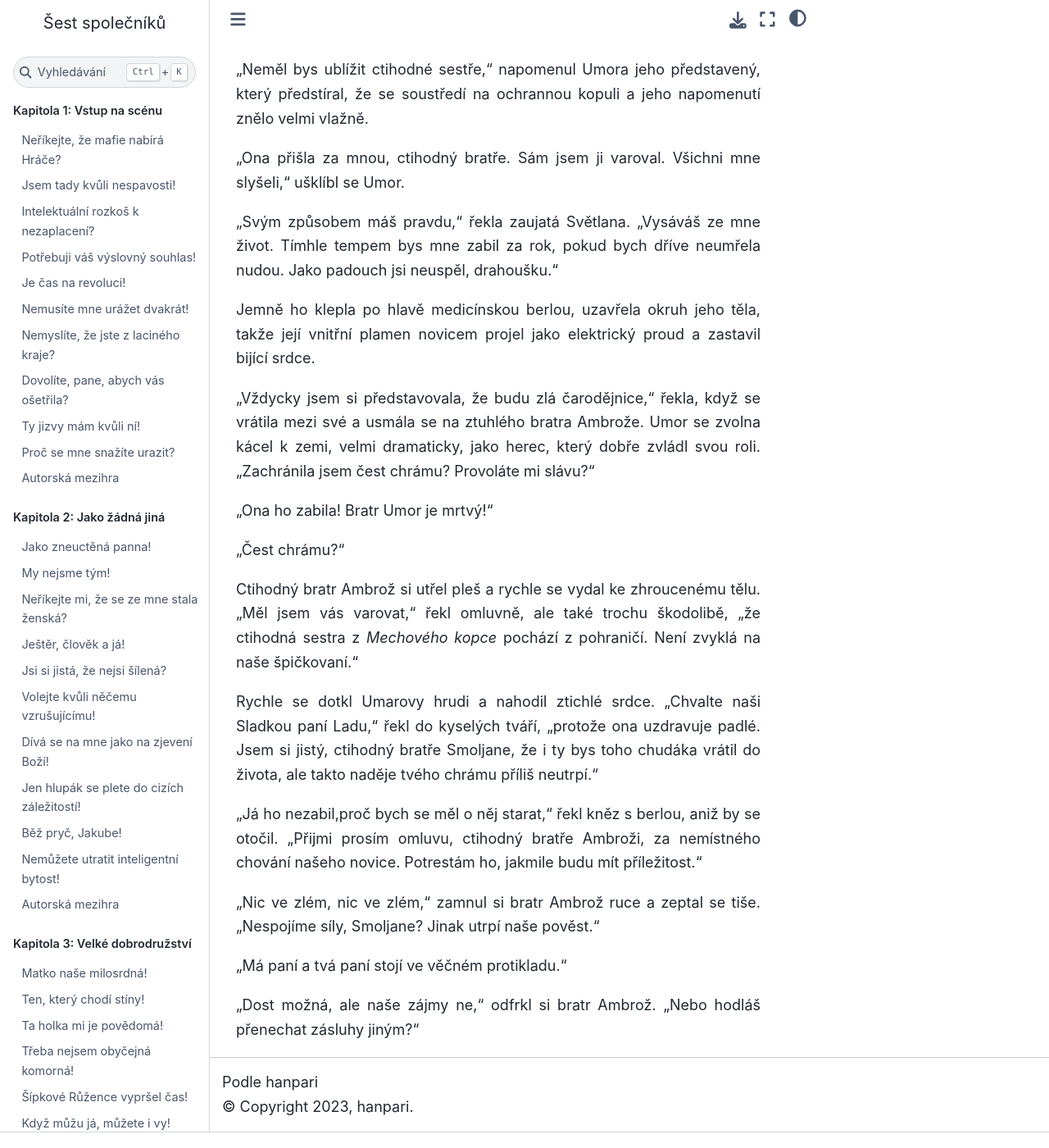
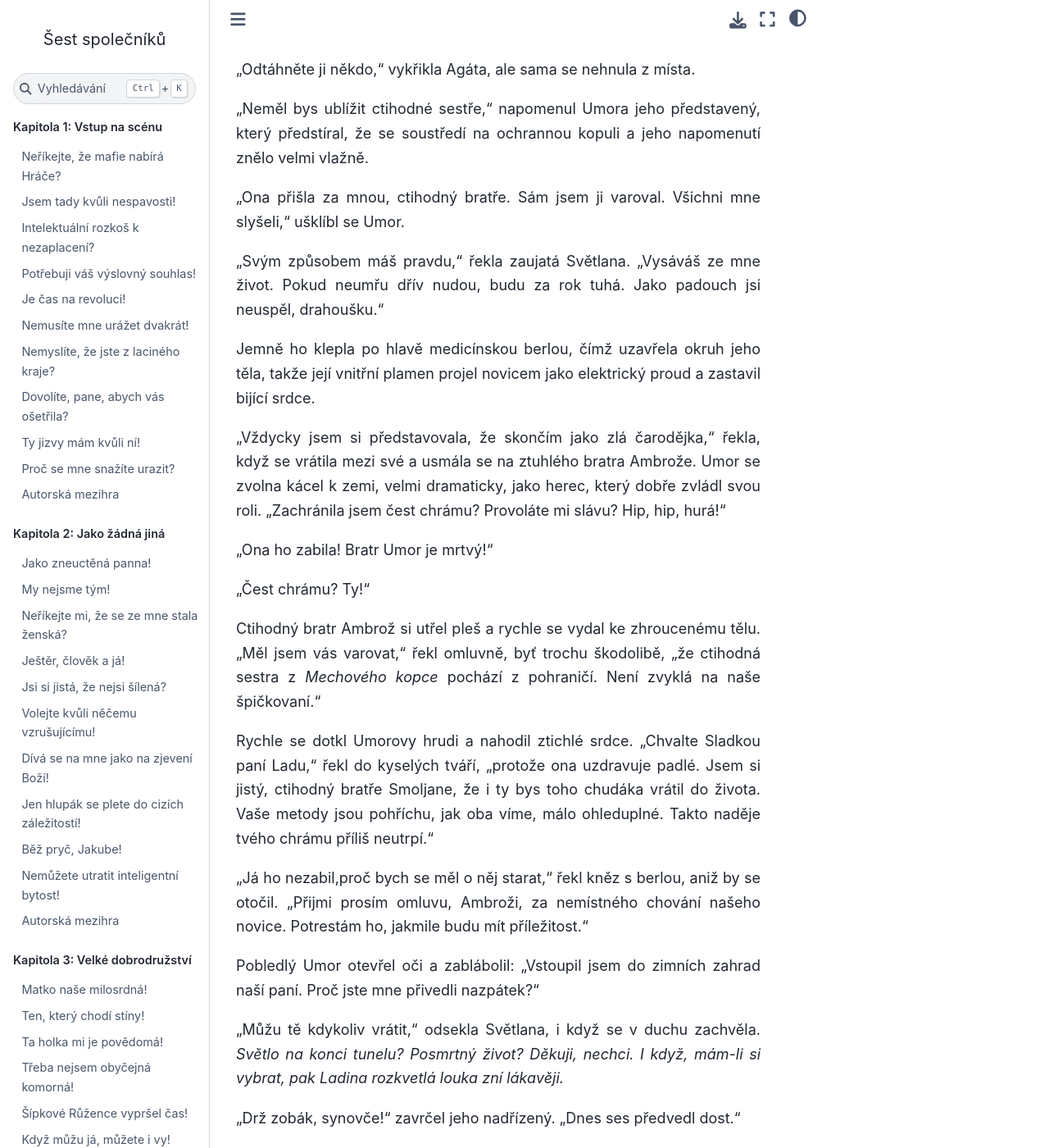
Before and after one commit to hanpari/sest-spolecniku, a Sphinx documentation site: the page built from source/sest_spolecniku/17/01.md, in a window 1280 px wide and 1400 px high, scrolled down 3298 px. Shown: the whole window at 82% size. Built offline with Sphinx 7.4.7 and the Sphinx Book theme 1.1.4, drawn with Linux system fonts in a browser that asks for light colours; some of the changed text lies outside the part shown.

Commit message:
Protiklad

```diff
--- a/source/sest_spolecniku/17/01.md
+++ b/source/sest_spolecniku/17/01.md
@@ -78,24 +80,32 @@
 
 "Ona přišla za mnou, ctihodný bratře. Sám jsem ji varoval. Všichni mne slyšeli," ušklíbl se Umor.
 
-"Svým způsobem máš pravdu," řekla zaujatá Světlana. "Vysáváš ze mne život. Tímhle tempem bys mne zabil za rok, pokud bych dříve neumřela nudou. Jako padouch jsi neuspěl, drahoušku."
+"Svým způsobem máš pravdu," řekla zaujatá Světlana. "Vysáváš ze mne život. Pokud neumřu dřív nudou, budu za rok tuhá. Jako padouch jsi neuspěl, drahoušku."
 
-Jemně ho klepla po hlavě medicínskou berlou, uzavřela okruh jeho těla, takže její vnitřní plamen novicem projel jako elektrický proud a zastavil bijící srdce.
+Jemně ho klepla po hlavě medicínskou berlou, čímž uzavřela okruh jeho těla, takže její vnitřní plamen projel novicem jako elektrický proud a zastavil bijící srdce.
 
-"Vždycky jsem si představovala, že budu zlá čarodějnice," řekla, když se vrátila mezi své a usmála se na ztuhlého bratra Ambrože. Umor se zvolna kácel k zemi, velmi dramaticky, jako herec, který dobře zvládl svou roli. "Zachránila jsem čest chrámu? Provoláte mi slávu?"
+"Vždycky jsem si představovala, že skončím jako zlá čarodějka," řekla, když se vrátila mezi své a usmála se na ztuhlého bratra Ambrože. Umor se zvolna kácel k zemi, velmi dramaticky, jako herec, který dobře zvládl svou roli. "Zachránila jsem čest chrámu? Provoláte mi slávu? Hip, hip, hurá!"
 
 "Ona ho zabila! Bratr Umor je mrtvý!"
 
-"Čest chrámu?"
+"Čest chrámu? Ty!"
 
-Ctihodný bratr Ambrož si utřel pleš a rychle se vydal ke zhroucenému tělu. "Měl jsem vás varovat," řekl omluvně, ale také trochu škodolibě, "že ctihodná sestra z *Mechového kopce* pochází z pohraničí. Není zvyklá na naše špičkovaní."
+Ctihodný bratr Ambrož si utřel pleš a rychle se vydal ke zhroucenému tělu. "Měl jsem vás varovat," řekl omluvně, byť trochu škodolibě, "že ctihodná sestra z *Mechového kopce* pochází z pohraničí. Není zvyklá na naše špičkovaní."
 
-Rychle se dotkl Umarovy hrudi a nahodil ztichlé srdce. "Chvalte naši Sladkou paní Ladu," řekl do kyselých tváří, "protože ona uzdravuje padlé. Jsem si jistý, ctihodný bratře Smoljane, že i ty bys toho chudáka vrátil do života, ale takto naděje tvého chrámu příliš neutrpí."
+Rychle se dotkl Umorovy hrudi a nahodil ztichlé srdce. "Chvalte Sladkou paní Ladu," řekl do kyselých tváří, "protože ona uzdravuje padlé. Jsem si jistý, ctihodný bratře Smoljane, že i ty bys toho chudáka vrátil do života. Vaše metody jsou pohříchu, jak oba víme, málo ohleduplné. Takto naděje tvého chrámu příliš neutrpí."
 
-"Já ho nezabil,proč bych se měl o něj starat," řekl kněz s berlou, aniž by se otočil. "Přijmi prosím omluvu, ctihodný bratře Ambroži, za nemístného chování našeho novice. Potrestám ho, jakmile budu mít příležitost."
+"Já ho nezabil,proč bych se měl o něj starat," řekl kněz s berlou, aniž by se otočil. "Přijmi prosím omluvu, Ambroži, za nemístného chování našeho novice. Potrestám ho, jakmile budu mít příležitost."
+
+Pobledlý Umor otevřel oči a zablábolil: "Vstoupil jsem do zimních zahrad naší paní. Proč jste mne přivedli nazpátek?"
+
+"Můžu tě kdykoliv vrátit," odsekla Světlana, i když se v duchu zachvěla. *Světlo na konci tunelu? Posmrtný život? Děkuji, nechci. I když, mám-li si vybrat, pak Ladina rozkvetlá louka zní lákavěji.*
+
+"Drž zobák, synovče!" zavrčel jeho nadřízený. "Dnes ses předvedl dost."
 
 "Nic ve zlém, nic ve zlém," zamnul si bratr Ambrož ruce a zeptal se tiše. "Nespojíme síly, Smoljane? Jinak utrpí naše pověst."
 
+Nevrlý kněz Trpké paní Lady se konečně otočil.
+
 "Má paní a tvá paní stojí ve věčném protikladu."
 
-"Dost možná, ale naše zájmy ne," odfrkl si bratr Ambrož. "Nebo hodláš přenechat zásluhy jiným?"
+"Dost možná, ale naše zájmy ne," opáčil bratr Ambrož. "Copak nevidíš, co se děje?"
```
Also changed, not shown: other parts of source/sest_spolecniku/17/01.md (+4 -2 lines), source/sest_spolecniku/dodatky/wip_bohove.md (+1 -1 lines).
